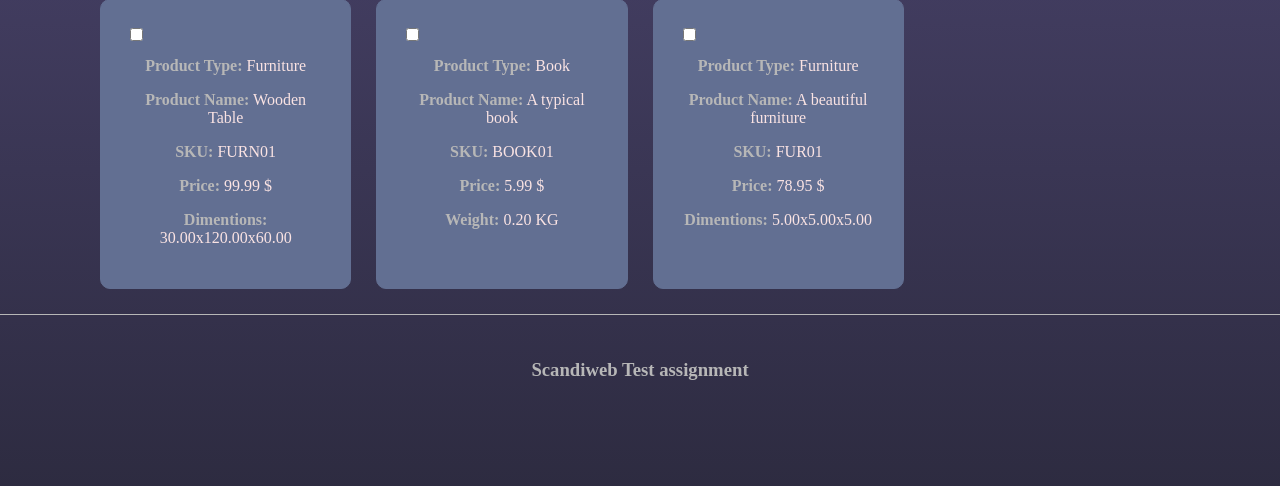
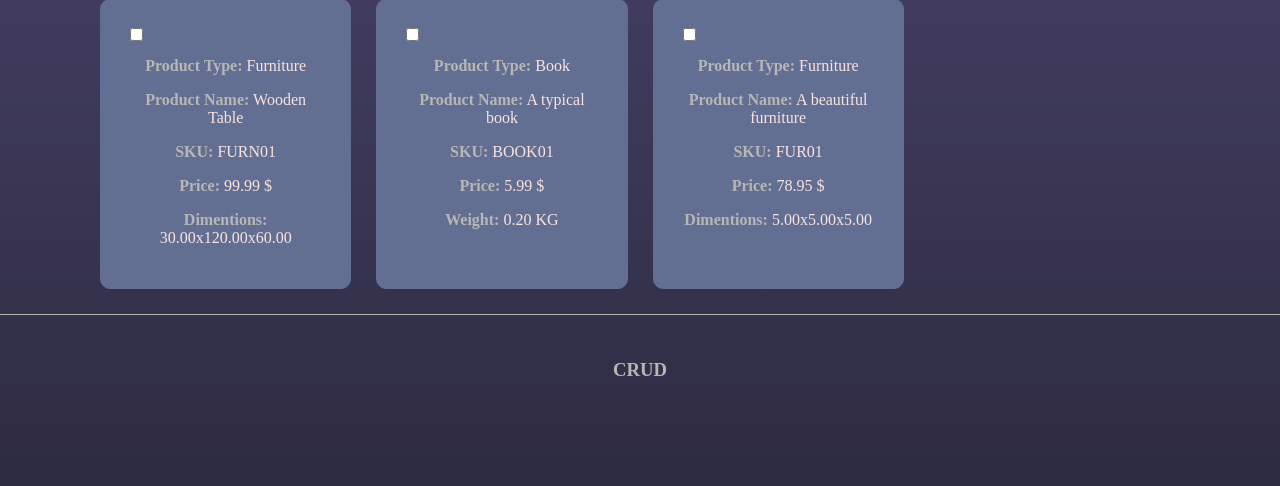
Before and after one commit to OROBA5/CRUD-PHP-1, a PHP site: page / in a window 1280 px wide. Shown: the part 156-642 px from the top of the page. Run offline with PHP 8.4, Linux system fonts and the light colour scheme; data comes from the database, SQL or seed files in the repository; data that the repository does not hold is empty.

Commit message:
Update index.php

```diff
--- a/index.php
+++ b/index.php
@@ -40,5 +40,5 @@ $listProducts = new ListProducts($database);
     </form>
 </div>
 <footer>
-    <h3> Scandiweb Test assignment</h3>
+    <h3> CRUD</h3>
   </footer>
```
